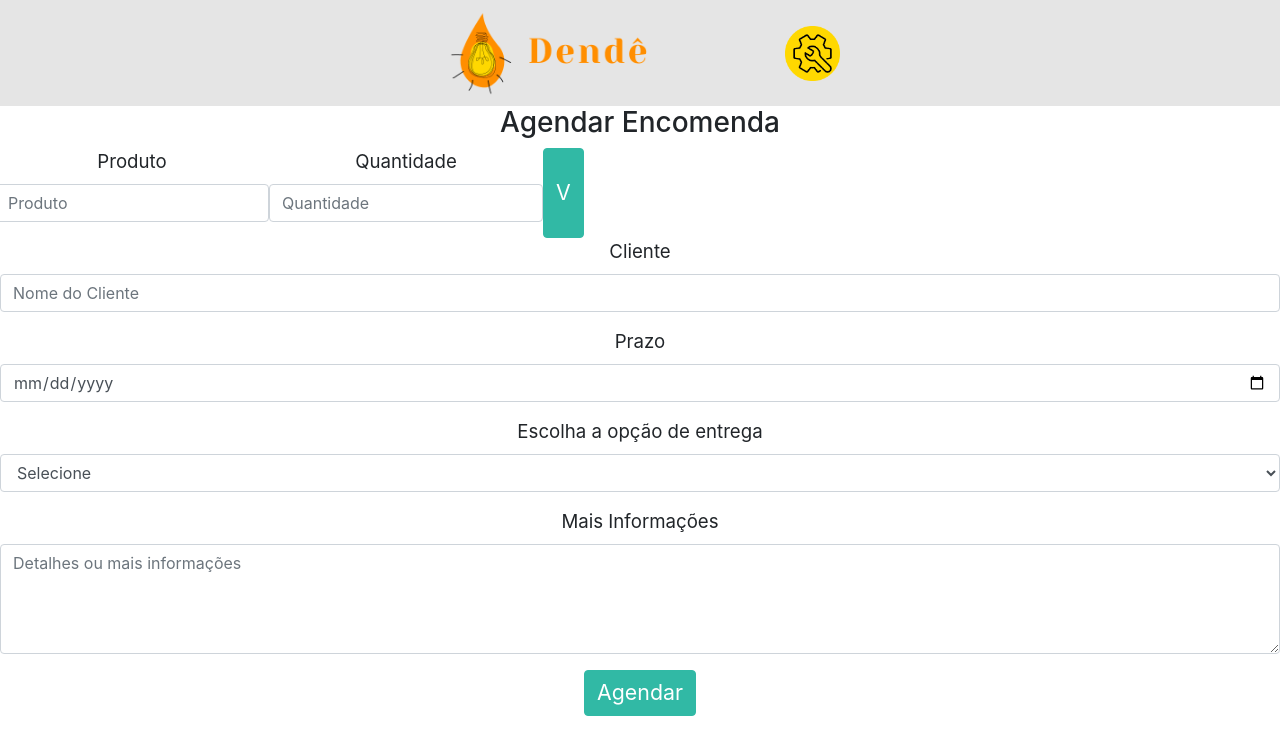
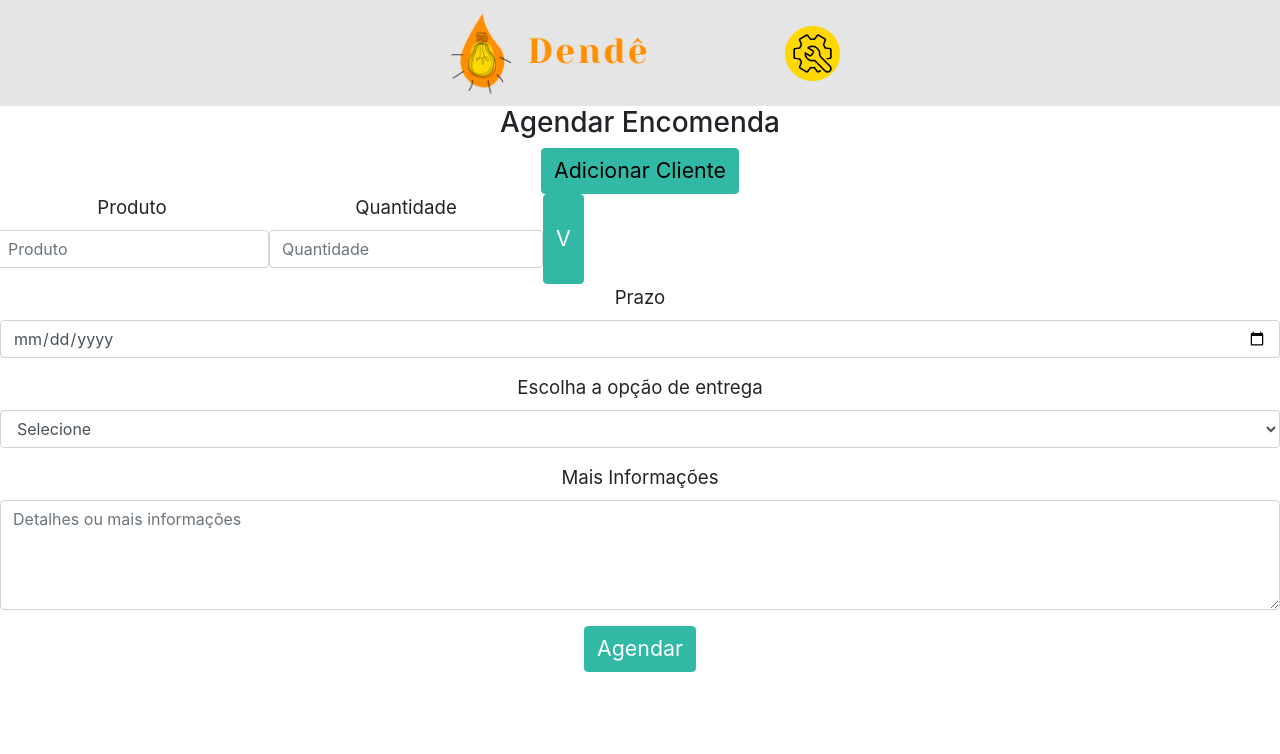
Before and after one commit to renatanovais/dende, a React (Create React App) app in the folder dende-megahack/: page /encomendas/add in a window 1280 px wide. Shown: the top 754 px of the page. Built offline with nearby package versions, Linux system fonts and the light colour scheme.

Commit message:
alterado input de nome para drowpdown com clientes no forms add encomenda

```diff
--- a/dende-megahack/src/pages/encomendas/Order.js
+++ b/dende-megahack/src/pages/encomendas/Order.js
@@ -1,20 +1,29 @@
 import React, { useState } from 'react';
 import { connect } from 'react-redux';
 import Form from 'react-bootstrap/Form';
+import { useHistory, Link } from 'react-router-dom';
 import ProductInput from '../../components/ProductInput';
 import Header from '../../components/Header';
 import Button from 'react-bootstrap/esm/Button';
 import { scheduleIt, clearProduct } from '../../redux/actions';
-import { useHistory } from 'react-router-dom';
 
 function Order(props) {
   const history = useHistory();
-  const { productList, registerOrder, clearProducts } = props;
+  const { productList, registerOrder, clearProducts, clients } = props;
 
   const [client, setClient] = useState();
   const [date, setDate] = useState();
   const [delivery, setDelivery] = useState();
   const [details, setDetails] = useState();
+
+  const dropdownClients = (param) => {
+    return (
+      <Form.Control as="select" title="Clientes" onChange={(e) => setClient(e.target.value)}>
+        <option value="">Clientes</option>
+        {param.map((client, i) => <option key={i} value={client.name}>{client.name}</option>)}
+      </Form.Control>
+    );
+  }
 
   return (
     <div>
@@ -22,16 +31,15 @@ function Order(props) {
       <h3>Agendar Encomenda</h3>
       <div>
         <Form>
+          {clients.length > 0 ? dropdownClients(clients) :
+            <Button className="button-verde"><Link to="/add-client">Adicionar Cliente</Link></Button>
+          }
           <ProductInput name="Produto" qtde="Quantidade" />
           {(productList.length > 0) ? (
             <div>
               {productList.map((product, i) => i > 0 && i < 1 ? <ProductInput name={product.product} qtde={product.quantity} /> : <ProductInput name="Produto" qtde="Quantidade" /> )}
             </div>
           ): false}
-          <Form.Group>
-            <Form.Label>Cliente</Form.Label>
-            <Form.Control placeholder="Nome do Cliente" onChange={(e) => setClient(e.target.value)} />
-          </Form.Group>
           <Form.Group>
             <Form.Label>Prazo</Form.Label>
             <Form.Control type="date" onChange={(e) => setDate(e.target.value)} />
@@ -63,6 +71,7 @@ function Order(props) {
 
 const mapStateToProps = (state) => ({
   productList: state.orderReducer.products,
+  clients: state.clientsReducer.clients,
 })
 
 const mapDispatchToProps = (dispatch) => ({
--- a/dende-megahack/src/redux/reducers/clientsReducer.js
+++ b/dende-megahack/src/redux/reducers/clientsReducer.js
@@ -26,3 +26,6 @@ export function clientsReducer(state = initialState, action) {
       return state;
   }
 }
+
+//  PARA TESTAR DROPDOWN NA PÁGINA DE AGENDAR ENCOMENDA
+// {name: 're'}, {name: 'ross'}, {name: 'ana'}, {name: 'bill'}, {name: 'bianca'}, {name: 'beatriz'}
```
